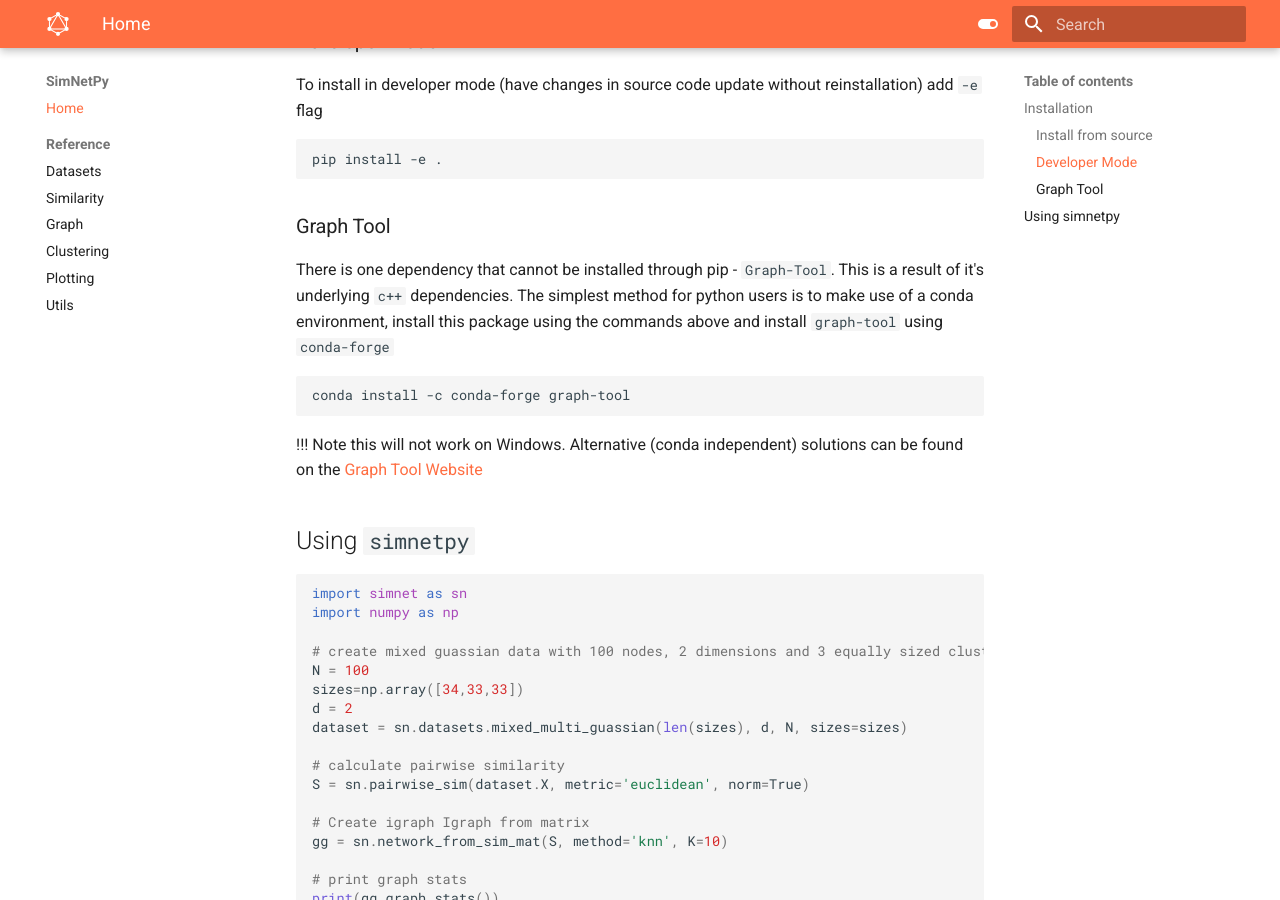
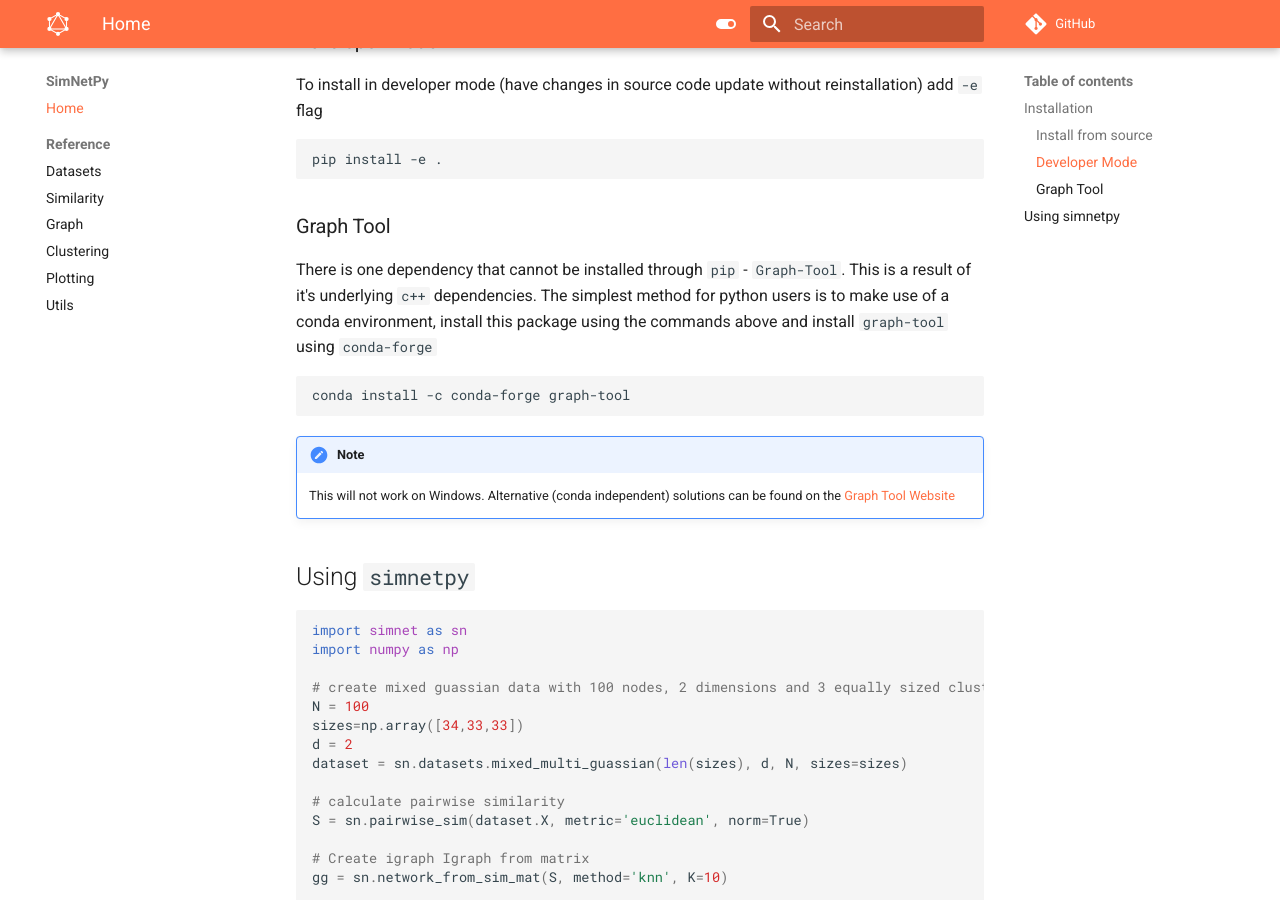
Before and after one commit to amarnane/simnetpy, an MkDocs documentation site: the page built from docs/index.md, in a window 1280 px wide and 900 px high, scrolled down 679 px. Built offline with MkDocs 1.6.1 and Material for MkDocs 9.7.7, drawn with Linux system fonts in a browser that asks for light colours; comment, search, counter and statistics services are not loaded.

Commit message:
add link to repo

````diff
--- a/docs/index.md
+++ b/docs/index.md
@@ -60,7 +60,7 @@ python setup.py develop -u
 
 ### Graph Tool
 
-There is one dependency that cannot be installed through pip - `Graph-Tool`. This is a result of it's underlying `c++` dependencies.
+There is one dependency that cannot be installed through `pip` - `Graph-Tool`. This is a result of it's underlying `c++` dependencies.
 The simplest method for python users is to make use of a conda environment, install this package using the commands above and install `graph-tool` using `conda-forge`
 
 ```bash
@@ -68,7 +68,7 @@ conda install -c conda-forge graph-tool
 ```
 
 !!! Note
-    this will not work on Windows. Alternative (conda independent) solutions can be found on the [Graph Tool Website](https://git.skewed.de/count0/graph-tool/-/wikis/installation-instructions#installing-via-conda)
+    This will not work on Windows. Alternative (conda independent) solutions can be found on the [Graph Tool Website](https://git.skewed.de/count0/graph-tool/-/wikis/installation-instructions#installing-via-conda)
 
 ## Using `simnetpy`
 
--- a/mkdocs.yml
+++ b/mkdocs.yml
@@ -1,4 +1,5 @@
 site_name: "SimNetPy"
+repo_url: https://github.com/amarnane/simnetpy
 
 nav:
   - Home: index.md
@@ -50,6 +51,7 @@ plugins:
           docstring_section_style: list
 
 markdown_extensions:
+  - admonition
   - pymdownx.highlight:
       anchor_linenums: true
       line_spans: __span
````
